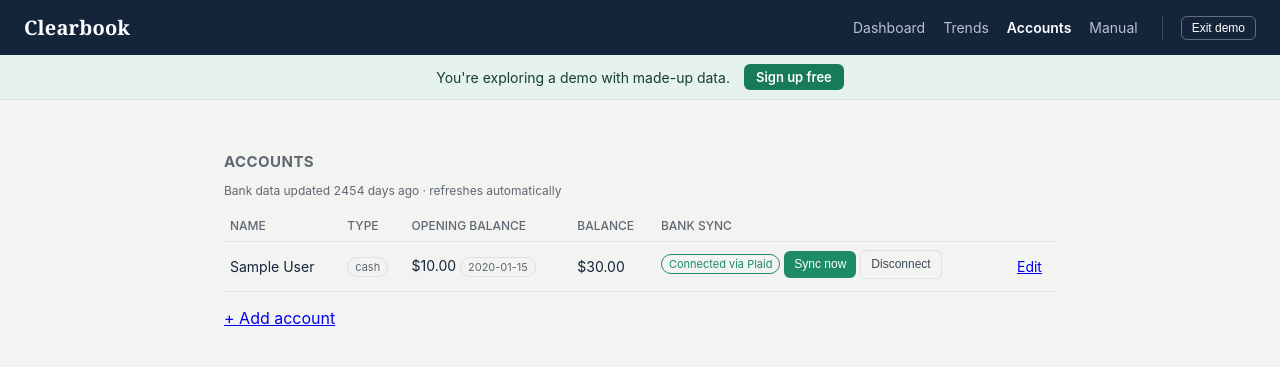
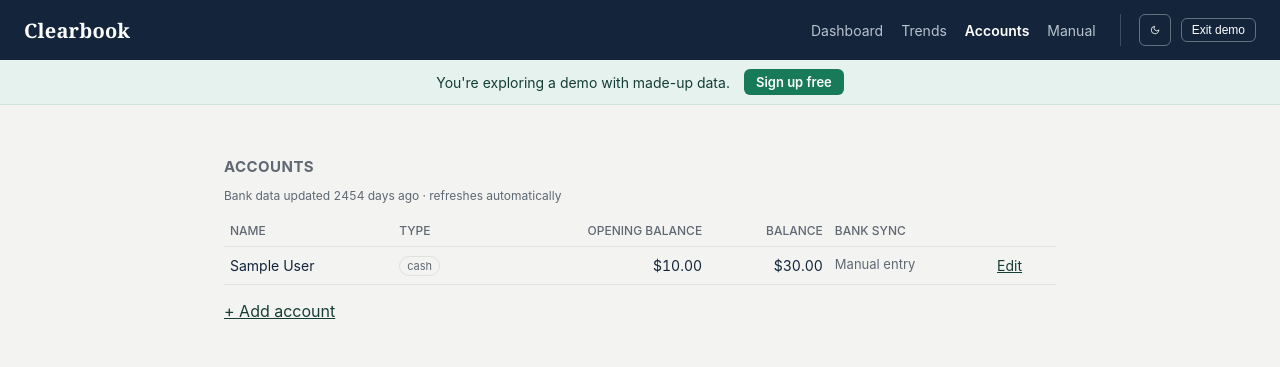
Before and after one commit to SpagetBakemono/Clearbook-Capstone, a FastAPI app: page /accounts in a window 1280 px wide. Shown: the top 367 px of the page. Run offline with FastAPI, Linux system fonts and the light colour scheme; the visitor is signed in with stand-in values (Sample User, id 1); tables that the repository leaves empty hold one stand-in row (values such as "Sample post"); parts of the project's set-up code (start-up, migrations or seed data) failed here and were passed over; some libraries are stand-ins or nearby versions.

Commit message:
Accounts sync column, opening-balance cleanup, and a light/dark toggle
- Accounts: every row's Bank sync cell now has a status and actions --
  "Connected · synced <time>" with Sync now / Disconnect, "Manual entry"
  for cash, Connect or Set up Plaid otherwise. In the demo the bank
  accounts show the connected state with demo buttons. Opening balance
  shows just the amount (no date badge); amounts right-aligned.
- Light/dark theme toggle (sun/moon) in the top bar and on the
  signed-out screens. Follows the system until clicked, then remembers.
  All colors moved to per-theme tokens; dark text pairs checked for AA;
  chart category colors have a dark set validated on the dark surface.
  White text now only sits on the AA-safe button green (the selected
  toggle green was 4.3:1). Links use the theme link color.

Co-Authored-By: Claude Opus 5.5 <noreply@anthropic.com>

```diff
--- a/app/static/charts.js
+++ b/app/static/charts.js
@@ -145,8 +145,9 @@
         // 2px surface gap between stacked segments (not under the bottom one).
         var gap = j > 0 ? 2 : 0;
         var segH = Math.max(0, h - gap);
-        if (isTop) el("path", { d: roundedTopRect(x, top, barW, segH, 4), fill: s.color }, svg);
-        else el("rect", { x: x, y: top, width: barW, height: segH, fill: s.color }, svg);
+        // style (not the fill attribute) so theme colors like var(--cat-1) resolve
+        if (isTop) el("path", { d: roundedTopRect(x, top, barW, segH, 4), style: "fill:" + s.color }, svg);
+        else el("rect", { x: x, y: top, width: barW, height: segH, style: "fill:" + s.color }, svg);
         base = top;
       });
       if (totals[i] > 0) {
--- a/app/static/style.css
+++ b/app/static/style.css
@@ -5,6 +5,7 @@
    family and validated separately -- see CATEGORY_COLOR_SLOTS in
    services.py. --danger stays a true red: it's a status color. */
 :root {
+  color-scheme: light;
   --bg: #f3f3f1;
   --surface: #ffffff;
   --border: #dfe1dd;
@@ -15,17 +16,101 @@
   --accent: #1d8b65;
   --accent-button: #177a59;  /* palette green, deepened so white text clears AA (5.3:1) */
   --accent-strong: #153d35;
+  --link: #153d35;
   --chart-line: #2c9d90;
   --grid: #eceeea;
   --good: #1d8b65;
   --danger: #c93b3b;
+  --expense: #b42f2f;        /* 6.2:1 on white */
+  --income: #17795a;         /* 5.4:1 on white */
+  --hover: rgba(19, 36, 59, 0.06);
+  --banner-bg: #e6f2ee;
+  --banner-border: #cfe5dc;
+  --banner-text: #153d35;
+  --error-bg: #fdf3f3;
+  --error-border: rgba(201, 59, 59, 0.45);
+  --error-text: #9f2a2a;
+  --shadow: 0 4px 16px rgba(19, 36, 59, 0.12);
+  /* Category colors for the stacked Trends charts (services.py emits
+     var(--cat-N)); validated with the dataviz script on #ffffff. */
+  --cat-1: #0d5c91; --cat-2: #2c9d90; --cat-3: #5c39b5; --cat-4: #77b30e;
+  --cat-5: #0e78e4; --cat-6: #1d8b65; --cat-7: #9e8bf7; --cat-8: #4a620b;
   --radius: 10px;
   /* Brand + headlines: the platform serif (New York on Apple devices,
      Georgia elsewhere) -- classy without downloading a web font. */
   --font-display: ui-serif, "New York", "Iowan Old Style", Georgia, serif;
 }
 
+/* Dark theme: used when the visitor picks it (data-theme="dark"), or when
+   their system is dark and they haven't picked light. Same palette family,
+   lightened where it sits on dark surfaces; every text pair re-checked
+   for AA, and the category colors re-validated on #172231. */
+:root[data-theme="dark"] {
+  color-scheme: dark;
+  --bg: #0f1722;
+  --surface: #172231;
+  --border: #2a3a4f;
+  --text: #e7ecf2;
+  --muted: #95a3b3;          /* 6.2:1 on --surface */
+  --secondary: #c2ccd8;
+  --accent: #2a9d74;
+  --accent-button: #177a59;
+  --accent-strong: #0f5a43;
+  --link: #6fd1aa;
+  --chart-line: #46c2b2;
+  --grid: #223044;
+  --good: #5fd0a3;
+  --danger: #f28b8b;
+  --expense: #f28b8b;        /* 6.8:1 on --surface */
+  --income: #5fd0a3;         /* 8.4:1 on --surface */
+  --hover: rgba(255, 255, 255, 0.06);
+  --banner-bg: #123129;
+  --banner-border: #1d4a3d;
+  --banner-text: #a8e3cc;
+  --error-bg: #3a1d22;
+  --error-border: #6b2f37;
+  --error-text: #f6b1b1;
+  --shadow: 0 4px 16px rgba(0, 0, 0, 0.45);
+  --cat-1: #2777b3; --cat-2: #0fa99a; --cat-3: #8265e4; --cat-4: #6ea60b;
+  --cat-5: #0a72da; --cat-6: #1d966d; --cat-7: #9480eb; --cat-8: #5f7a1f;
+}
+@media (prefers-color-scheme: dark) {
+  :root:not([data-theme="light"]) {
+    color-scheme: dark;
+    --bg: #0f1722;
+    --surface: #172231;
+    --border: #2a3a4f;
+    --text: #e7ecf2;
+    --muted: #95a3b3;          /* 6.2:1 on --surface */
+    --secondary: #c2ccd8;
+    --accent: #2a9d74;
+    --accent-button: #177a59;
+    --accent-strong: #0f5a43;
+    --link: #6fd1aa;
+    --chart-line: #46c2b2;
+    --grid: #223044;
+    --good: #5fd0a3;
+    --danger: #f28b8b;
+    --expense: #f28b8b;        /* 6.8:1 on --surface */
+    --income: #5fd0a3;         /* 8.4:1 on --surface */
+    --hover: rgba(255, 255, 255, 0.06);
+    --banner-bg: #123129;
+    --banner-border: #1d4a3d;
+    --banner-text: #a8e3cc;
+    --error-bg: #3a1d22;
+    --error-border: #6b2f37;
+    --error-text: #f6b1b1;
+    --shadow: 0 4px 16px rgba(0, 0, 0, 0.45);
+    --cat-1: #2777b3; --cat-2: #0fa99a; --cat-3: #8265e4; --cat-4: #6ea60b;
+    --cat-5: #0a72da; --cat-6: #1d966d; --cat-7: #9480eb; --cat-8: #5f7a1f;
+  }
+}
+
+
 * { box-sizing: border-box; }
+
+/* Links follow the theme (default browser blue/purple is unreadable on dark). */
+a { color: var(--link); }
 
 body {
   margin: 0;
@@ -149,8 +236,8 @@ input, select, textarea {
 }
 
 button {
-  background: var(--accent);
-  color: white;
+  background: var(--accent-button);
+  color: #ffffff;
   border: none;
   padding: 10px 16px;
   border-radius: 6px;
@@ -196,7 +283,7 @@ button:hover { opacity: 0.9; }
   width: auto;
   line-height: 1.6;
 }
-.btn-sm-accent { background: var(--accent); color: white; border: none; }
+.btn-sm-accent { background: var(--accent-button); color: #ffffff; border: none; }
 .btn-sm-accent:hover { opacity: 0.9; }
 .btn-sm-outline { background: transparent; color: var(--secondary); border: 1px solid var(--border); }
 .btn-sm-outline:hover { border-color: var(--muted); color: var(--text); }
@@ -504,3 +590,33 @@ button:hover { opacity: 0.9; }
   .topbar nav a { margin-left: 0; }
   .topbar-user { margin-left: 0; padding-left: 0; border-left: none; }
 }
+
+/* Accounts: bank sync status + actions, one tidy cell. */
+td.num, th.num { text-align: right; font-variant-numeric: tabular-nums; }
+.sync-state { display: inline-flex; align-items: center; gap: 6px; font-size: 13px; color: var(--muted); }
+.sync-state.is-on { color: var(--text); }
+.sync-state.is-on::before { content: ""; width: 7px; height: 7px; border-radius: 50%; background: var(--income); }
+.sync-actions { display: flex; flex-wrap: wrap; gap: 6px; margin-top: 6px; }
+.sync-actions form { margin: 0; }
+.btn-sm:disabled { opacity: 0.5; cursor: not-allowed; }
+.plaid-status { font-size: 12px; margin-top: 4px; }
+
+/* Dark theme: a hairline under the navy bar so it doesn't melt into the page. */
+:root[data-theme="dark"] .topbar { border-bottom: 1px solid var(--border); }
+@media (prefers-color-scheme: dark) { :root:not([data-theme="light"]) .topbar { border-bottom: 1px solid var(--border); } }
+
+/* Theme toggle: a sun/moon button at the very top. */
+.theme-toggle { display: inline-flex; align-items: center; justify-content: center; width: 32px; height: 32px; padding: 0; background: transparent; border: 1px solid rgba(255, 255, 255, 0.35); border-radius: 8px; color: #ffffff; cursor: pointer; }
+.theme-toggle:hover { border-color: #ffffff; opacity: 1; }
+.theme-toggle:focus-visible { outline: 3px solid var(--chart-line); outline-offset: 2px; }
+.theme-toggle svg { width: 16px; height: 16px; }
+.theme-toggle .icon-sun { display: none; }
+:root[data-theme="dark"] .theme-toggle .icon-sun { display: block; }
+:root[data-theme="dark"] .theme-toggle .icon-moon { display: none; }
+@media (prefers-color-scheme: dark) {
+  :root:not([data-theme="light"]) .theme-toggle .icon-sun { display: block; }
+  :root:not([data-theme="light"]) .theme-toggle .icon-moon { display: none; }
+}
+/* On the signed-out screens it sits in the panel's top-right corner. */
+.split-panel { position: relative; }
+.split-panel .theme-toggle { position: absolute; top: 20px; right: 20px; color: var(--text); border-color: var(--border); }
--- /dev/null
+++ b/app/static/theme.js
@@ -0,0 +1,28 @@
+/* Light/dark theme. Loaded in <head> so the saved choice applies before
+   the page paints (no flash). With no saved choice the page follows the
+   system setting (CSS prefers-color-scheme); clicking the toggle saves an
+   explicit choice. Storage can be blocked (private windows) -- the toggle
+   still works for the current page. */
+(function () {
+  "use strict";
+  var root = document.documentElement;
+  try {
+    var saved = localStorage.getItem("clearbook-theme");
+    if (saved === "light" || saved === "dark") root.setAttribute("data-theme", saved);
+  } catch (e) { /* storage unavailable: follow the system */ }
+
+  function current() {
+    var set = root.getAttribute("data-theme");
+    if (set) return set;
+    return window.matchMedia("(prefers-color-scheme: dark)").matches ? "dark" : "light";
+  }
+
+  document.addEventListener("click", function (ev) {
+    var btn = ev.target.closest && ev.target.closest("[data-theme-toggle]");
+    if (!btn) return;
+    var next = current() === "dark" ? "light" : "dark";
+    root.setAttribute("data-theme", next);
+    try { localStorage.setItem("clearbook-theme", next); } catch (e) { /* not saved */ }
+    btn.setAttribute("aria-label", next === "dark" ? "Switch to light theme" : "Switch to dark theme");
+  });
+})();
--- a/app/templates/_split.html
+++ b/app/templates/_split.html
@@ -10,6 +10,7 @@
     </div>
   </section>
   <section class="split-panel">
+    {% include "_theme_toggle.html" %}
     <div class="split-panel-inner">
       {% block panel %}{% endblock %}
     </div>
--- /dev/null
+++ b/app/templates/_theme_toggle.html
@@ -0,0 +1,4 @@
+<button type="button" class="theme-toggle" data-theme-toggle aria-label="Switch between light and dark theme" title="Light / dark">
+  <svg class="icon-moon" viewBox="0 0 24 24" fill="none" stroke="currentColor" stroke-width="2" stroke-linecap="round" stroke-linejoin="round" aria-hidden="true"><path d="M21 12.8A9 9 0 1 1 11.2 3a7 7 0 0 0 9.8 9.8z"/></svg>
+  <svg class="icon-sun" viewBox="0 0 24 24" fill="none" stroke="currentColor" stroke-width="2" stroke-linecap="round" aria-hidden="true"><circle cx="12" cy="12" r="4"/><path d="M12 2v2M12 20v2M4.9 4.9l1.4 1.4M17.7 17.7l1.4 1.4M2 12h2M20 12h2M4.9 19.1l1.4-1.4M17.7 6.3l1.4-1.4"/></svg>
+</button>
--- a/app/templates/accounts.html
+++ b/app/templates/accounts.html
@@ -17,34 +17,47 @@
 {% endfor %}
 {% if balances %}
 <table>
-  <thead><tr><th>Name</th><th>Type</th><th>Opening balance</th><th>Balance</th><th>Bank sync</th><th></th></tr></thead>
+  <thead><tr><th>Name</th><th>Type</th><th class="num">Opening balance</th><th class="num">Balance</th><th>Bank sync</th><th></th></tr></thead>
   <tbody>
     {% for account, balance in balances %}
     <tr>
       <td>{{ account.name }}</td>
       <td><span class="badge">{{ account.type.value.replace('_', ' ') }}</span></td>
-      <td>${{ "%.2f"|format(account.opening_balance) }} <span class="badge">{{ account.opening_balance_date.isoformat() }}</span></td>
-      <td class="{{ 'amount expense' if account.type.value == 'credit_card' and balance > 0 else '' }}">
+      <td class="num">{{ account.opening_balance|money }}</td>
+      <td class="num {{ 'amount expense' if account.type.value == 'credit_card' and balance > 0 else '' }}">
         {% if account.type.value == 'credit_card' %}
-          {{ "$%.2f owed"|format(balance) if balance > 0 else "$0.00" }}
+          {{ (balance|money ~ " owed") if balance > 0 else "$0.00" }}
         {% else %}
-          ${{ "%.2f"|format(balance) }}
+          {{ balance|money }}
         {% endif %}
       </td>
       <td>
-        {% if account.plaid_access_token %}
-          <span class="badge" style="color: var(--good); border-color: var(--good);">Connected via Plaid</span>
-          <form method="post" action="/accounts/{{ account.id }}/plaid/sync" style="margin:0;display:inline;">
-            <button type="submit" class="btn-sm btn-sm-accent">Sync now</button>
-          </form>
-          <form method="post" action="/accounts/{{ account.id }}/plaid/disconnect" style="margin:0;display:inline;"
-                onsubmit='return confirm({{ ("Disconnect " ~ account.name ~ " from Plaid? Transactions already imported stay put.")|tojson }});'>
-            <button type="submit" class="btn-sm btn-sm-outline">Disconnect</button>
-          </form>
-        {% elif account.type.value != 'cash' and has_plaid_keys %}
-          <button type="button" class="btn-sm btn-sm-accent plaid-connect" data-account-id="{{ account.id }}">Connect with Plaid</button>
+        {% set _is_demo = request.state.user.is_demo %}
+        {% if account.type.value == 'cash' %}
+          <span class="sync-state">Manual entry</span>
+        {% elif account.plaid_access_token or _is_demo %}
+          <span class="sync-state is-on">Connected &middot; synced {{ last_sync_by_account.get(account.id) or ("just now" if _is_demo else "not yet") }}</span>
+          <div class="sync-actions">
+            {% if _is_demo %}
+            {# Demo: the buttons look and feel real, but there's no bank behind them. #}
+            <button type="button" class="btn-sm btn-sm-accent" title="Bank sync is simulated in the demo" onclick="this.textContent='Synced';this.disabled=true;">Sync now</button>
+            <button type="button" class="btn-sm btn-sm-outline" title="Not available in the demo" disabled>Disconnect</button>
+            {% else %}
+            <form method="post" action="/accounts/{{ account.id }}/plaid/sync"><button type="submit" class="btn-sm btn-sm-accent">Sync now</button></form>
+            <form method="post" action="/accounts/{{ account.id }}/plaid/disconnect"
+                  onsubmit='return confirm({{ ("Disconnect " ~ account.name ~ " from Plaid? Transactions already imported stay put.")|tojson }});'>
+              <button type="submit" class="btn-sm btn-sm-outline">Disconnect</button>
+            </form>
+            {% endif %}
+          </div>
+        {% elif has_plaid_keys %}
+          <span class="sync-state">Not connected</span>
+          <div class="sync-actions"><button type="button" class="btn-sm btn-sm-accent plaid-connect" data-account-id="{{ account.id }}">Connect with Plaid</button></div>
+        {% else %}
+          <span class="sync-state">Not connected</span>
+          <div class="sync-actions"><a class="btn-sm btn-sm-outline" href="/setup/plaid">Set up Plaid</a></div>
         {% endif %}
-        <div class="plaid-status" data-account-id="{{ account.id }}" style="font-size:12px;margin-top:4px;"></div>
+        <div class="plaid-status" data-account-id="{{ account.id }}"></div>
       </td>
       <td><a href="/accounts/{{ account.id }}/edit">Edit</a></td>
     </tr>
--- a/app/templates/base.html
+++ b/app/templates/base.html
@@ -4,6 +4,7 @@
   <meta charset="UTF-8" />
   <meta name="viewport" content="width=device-width, initial-scale=1.0" />
   <title>{% block title %}{% endblock %} · Clearbook</title>
+  <script src="/static/theme.js?v={{ static_version('theme.js') }}"></script>
   <link rel="stylesheet" href="/static/style.css?v={{ static_version('style.css') }}" />
 </head>
 <body>
@@ -20,6 +21,7 @@
       <a href="/manual" {{ 'class=active' if _path.startswith('/manual') or _path.startswith('/transactions') }}>Manual</a>
       {% if request.state.user is defined %}
       <form method="post" action="/logout" class="topbar-user">
+        {% include "_theme_toggle.html" %}
         {% if not request.state.user.is_demo %}<span title="Logged in">{{ request.state.user.email }}</span>{% endif %}
         <button type="submit">{{ "Exit demo" if request.state.user.is_demo else "Log out" }}</button>
       </form>
```
Also changed, not shown: other parts of app/static/style.css (+15 -14 lines), CLAUDE.md (+8 -0 lines), app/routers/accounts.py (+12 -1 lines), app/services.py (+5 -15 lines).
